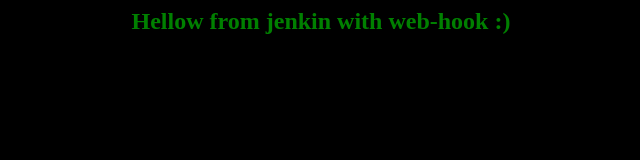
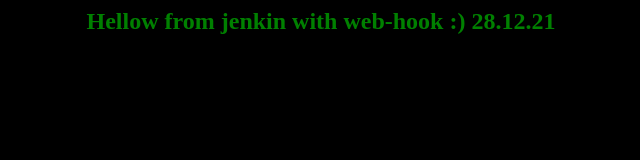
Before and after one commit to yokimaitis/Index_for_Apache, a plain HTML site: page index.html in a window 1280 px wide. Shown: the whole page, without its empty margins (319-959 px from the left). Drawn offline with Linux system fonts and the light colour scheme.

Commit message:
Update index.html

```diff
--- a/index.html
+++ b/index.html
@@ -1,7 +1,7 @@
 <html>
 <body bgcolor=black>
 <center>
-<h2><font color=green>Hellow from jenkin with web-hook :)</font></h2>
+<h2><font color=green>Hellow from jenkin with web-hook :) 28.12.21</font></h2>
 </center>
 </body>
 </html>
```
